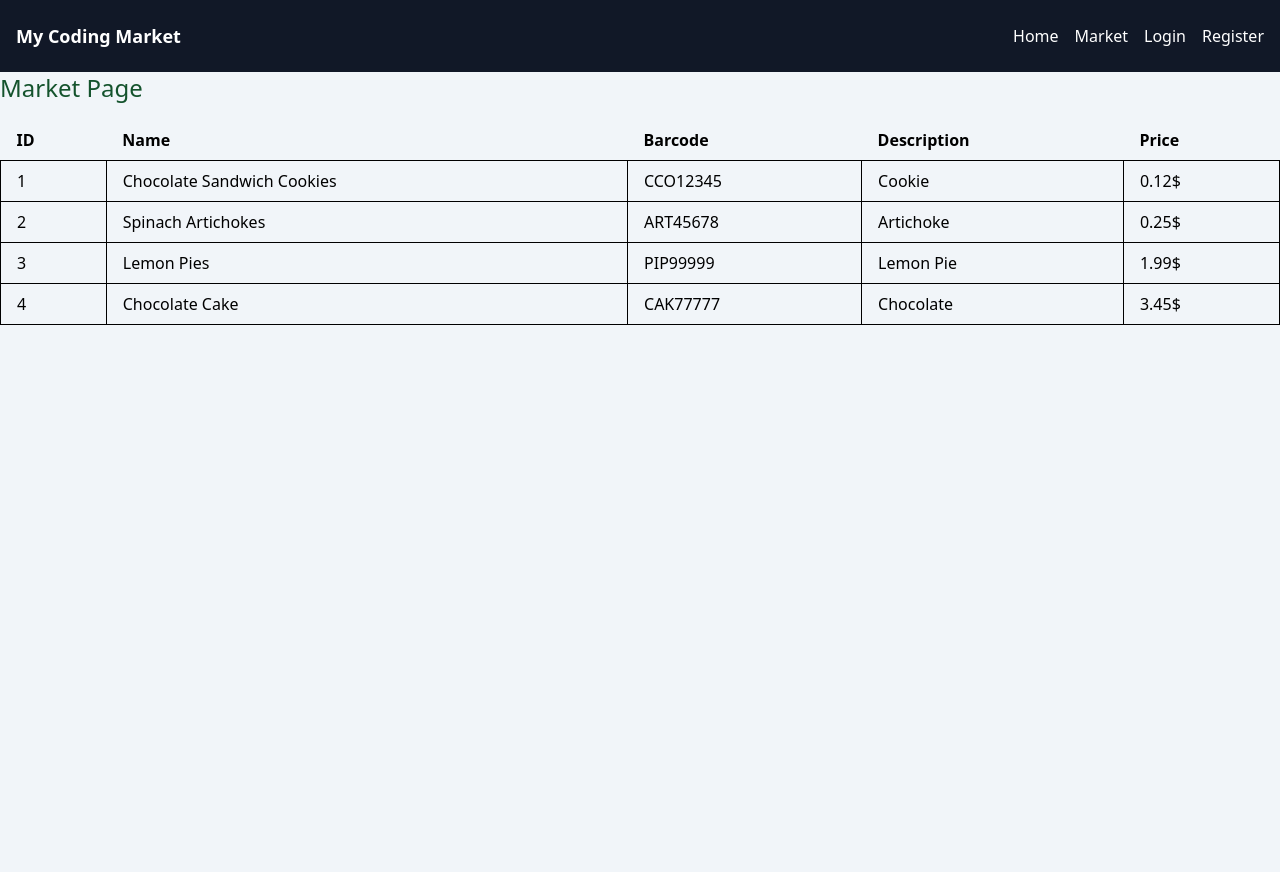
After one commit to sinasezza/flask-market, a Flask app: page /market/ in a window 1280 px wide. The commit adds this page. Run offline with Flask 3, Linux system fonts and the light colour scheme; style sheets or scripts are compiled from the project's sources.

Commit message:
feat(views): market page and view added.

```diff
--- a/app/templates/base/base.html
+++ b/app/templates/base/base.html
@@ -11,6 +11,8 @@
 </head>
 <body>
   {% include "partials/nav.html" %}
-  {% block content %}{% endblock content %}
+  <main class="min-h-screen bg-slate-100 dark:bg-slate-200">
+    {% block content %}{% endblock content %}
+  </main>
 </body>
 </html>
--- /dev/null
+++ b/app/templates/market.html
@@ -0,0 +1,32 @@
+{% extends 'base/base.html' %}
+
+{% block title %} MARKET PAGE {% endblock title %}
+
+{% block content %}
+  <h1 class="text-green-900 text-2xl">Market Page</h1>
+
+  <table class="w-full min-w-max table-auto dark:bg-gray-800 dark:text-gray-100 mt-4">
+    <thead>
+      <tr>
+        <!-- Column Headers -->
+        <th class="px-4 py-2 text-left">ID</th>
+        <th class="px-4 py-2 text-left">Name</th>
+        <th class="px-4 py-2 text-left">Barcode</th>
+        <th class="px-4 py-2 text-left">Description</th>
+        <th class="px-4 py-2 text-left">Price</th>
+      </tr>
+    </thead>
+    <tbody>
+      <!-- Loop through the items and create table rows -->
+      {% for item in items %}
+      <tr>
+        <td class="border border-black dark:border-gray-700 px-4 py-2">{{ item.id }}</td>
+        <td class="border border-black dark:border-gray-700 px-4 py-2">{{ item.name }}</td>
+        <td class="border border-black dark:border-gray-700 px-4 py-2">{{ item.barcode }}</td>
+        <td class="border border-black dark:border-gray-700 px-4 py-2">{{ item.description }}</td>
+        <td class="border border-black dark:border-gray-700 px-4 py-2">{{ item.price }}$</td>
+      </tr>
+      {% endfor %}
+    </tbody>
+  </table>
+{% endblock content %}
--- a/app/templates/partials/nav.html
+++ b/app/templates/partials/nav.html
@@ -1,8 +1,6 @@
 <nav class="bg-gray-900 p-4">
   <div class="container mx-auto flex justify-between items-center">
-    <a class="text-white text-lg font-bold" href="#"
-      >My Coding Market</a
-    >
+    <a class="text-white text-lg font-bold" href="#">My Coding Market</a>
     <button class="text-white block md:hidden" type="button" id="navbarToggle">
       <svg
         class="h-6 w-6 fill-current"
@@ -12,8 +10,27 @@
         <path d="M4 5h16M4 12h16M4 19h16" />
       </svg>
     </button>
-    <div class="hidden md:flex md:items-center md:w-auto" id="navbarNav">
-      <!-- Add your navigation links here -->
+    <div class="hidden w-full md:flex md:items-center md:w-auto" id="navbarNav">
+      <ul class="flex flex-col md:flex-row md:space-x-4">
+        <li class="nav-item">
+          <a class="text-white py-2 block hover:text-gray-300" href="#">Home</a>
+        </li>
+        <li class="nav-item">
+          <a class="text-white py-2 block hover:text-gray-300" href="#">
+            Market
+          </a>
+        </li>
+        <li class="nav-item">
+          <a class="text-white py-2 block hover:text-gray-300" href="#">
+            Login
+          </a>
+        </li>
+        <li class="nav-item">
+          <a class="text-white py-2 block hover:text-gray-300" href="#">
+            Register
+          </a>
+        </li>
+      </ul>
     </div>
   </div>
 </nav>
--- a/app/views.py
+++ b/app/views.py
@@ -3,5 +3,16 @@ from flask import render_template
 
 
 @app.route("/")
-def hello_world():
+def home_page():
     return render_template("home.html")
+
+
+@app.route("/market/")
+def market_page():
+    items = [
+        {"id": 1, "name": "Chocolate Sandwich Cookies", "barcode": "CCO12345", "description": "Cookie", "price": 0.12},
+        {"id": 2, "name": "Spinach Artichokes", "barcode": "ART45678", "description": "Artichoke", "price": 0.25},
+        {"id": 3, "name": "Lemon Pies", "barcode": "PIP99999", "description": "Lemon Pie", "price": 1.99},
+        {"id": 4, "name": "Chocolate Cake", "barcode": "CAK77777", "description": "Chocolate", "price": 3.45},
+    ]
+    return render_template("market.html", items=items)
```
Also changed, not shown: 1 other file.
